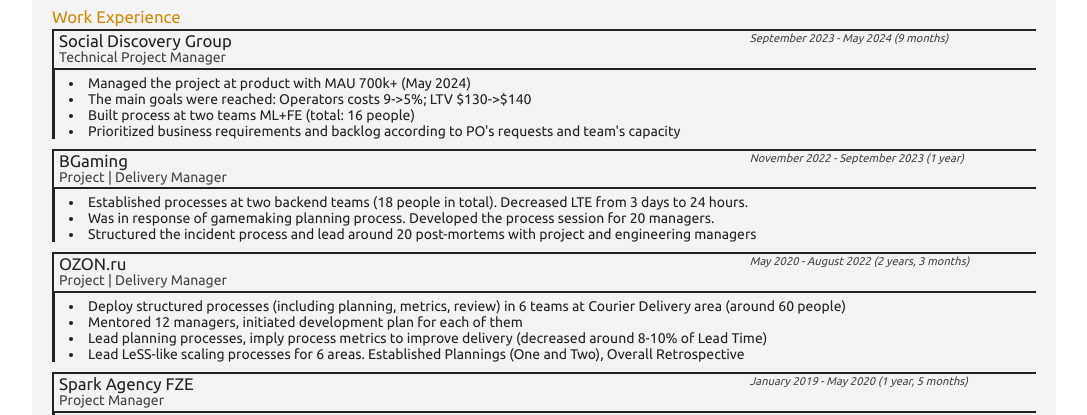
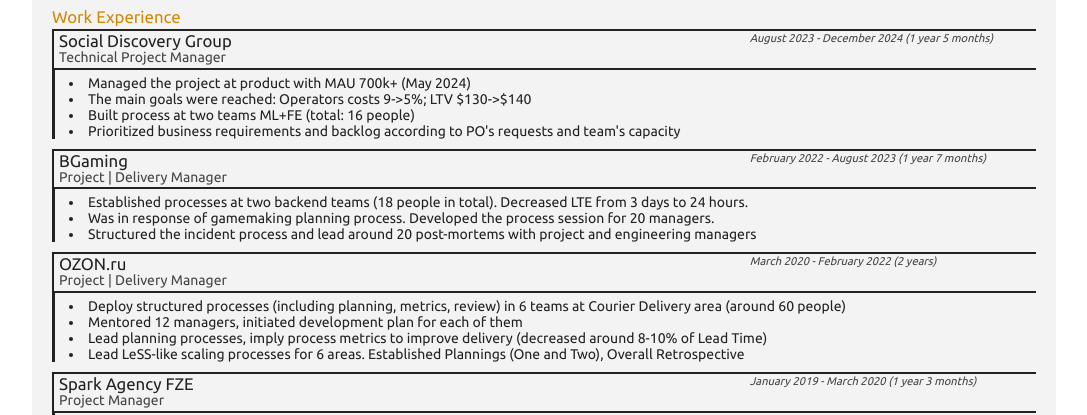
Before and after one commit to arrteamgun/cv-rt-html, a plain HTML site: page index.html in a window 1280 px wide. Shown: the part 232-647 px from the top of the page, without its empty margins (96-1183 px from the left). Drawn offline with Linux system fonts and the light colour scheme.

Commit message:
Bug Fixes

```diff
--- a/index.html
+++ b/index.html
@@ -179,10 +179,10 @@
 								<p>Technical Project Manager</p>
 							</div>
 							<div>
-								<p class="subDetails">September 2023 - May 2024 (9 months)</p>
+								<p class="subDetails">August 2023 - December 2024 (1 year 5 months)</p>
 								<div class="subDetailsMobile">
 									<div>
-										<p>September 2023 - May 2024</p>
+										<p>August 2023 - December 2024</p>
 									</div>
 									<div>
 										<p>(7 months)</p>
@@ -206,10 +206,10 @@
 								<p>Project | Delivery Manager</p>
 							</div>
 							<div>
-								<p class="subDetails">November 2022 - September 2023 (1 year)</p>
+								<p class="subDetails">February 2022 - August 2023 (1 year 7 months)</p>
 								<div class="subDetailsMobile">
 									<div>
-										<p>November 2022 - September 2023</p>
+										<p>February 2022 - August 2023</p>
 									</div>
 									<div>
 										<p>(1 year)</p>
@@ -235,10 +235,10 @@
 								<p>Project | Delivery Manager </p>
 							</div>
 							<div>
-								<p class="subDetails">May 2020 - August 2022 (2 years, 3 months)</p>
+								<p class="subDetails">March 2020 - February 2022 (2 years)</p>
 								<div class="subDetailsMobile">
 									<div>
-										<p>May 2020 - August 2022 </p>
+										<p>March 2020 - February 2022</p>
 									</div>
 									<div>
 										<p>(2 years, 3 months)</p>
@@ -265,11 +265,11 @@
 							</div>
 							<div>
 								<span class="subDetails">
-									<p>January 2019 - May 2020 (1 year, 5 months)</p>
+									<p>January 2019 - March 2020 (1 year 3 months)</p>
 								</span>
 								<div class="subDetailsMobile">
 									<div>
-										<p>January 2019 - May 2020</p>
+										<p>January 2019 - March 2020</p>
 									</div>
 									<div>
 										<p>(1 year, 5 months)</p>
```
